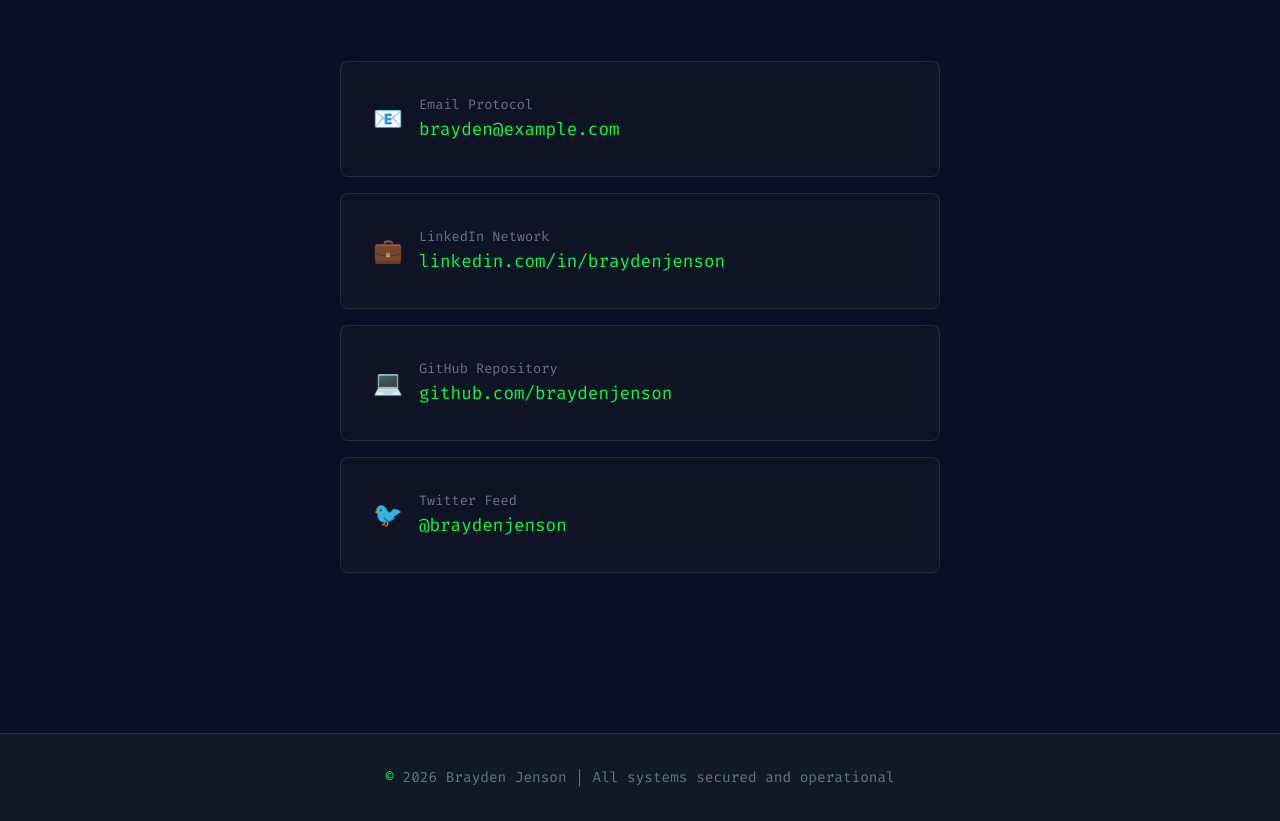
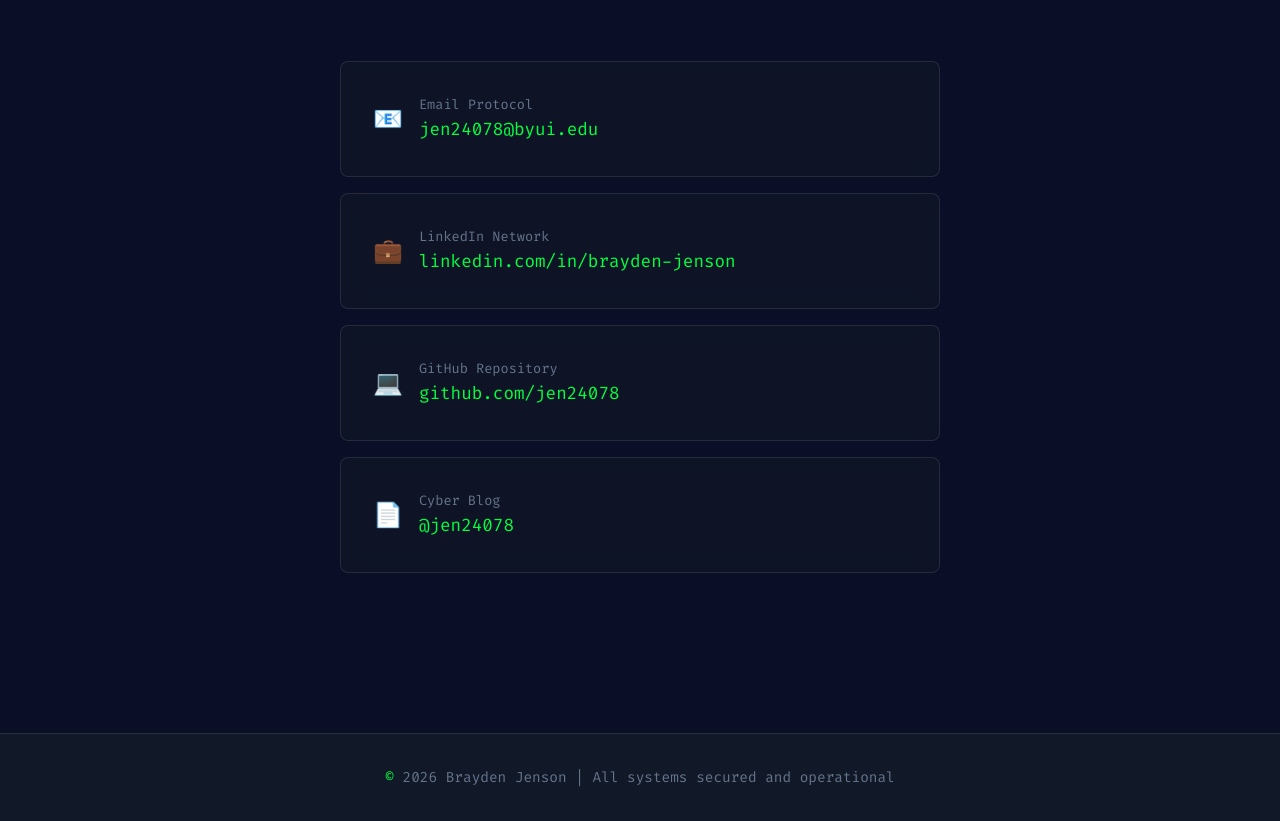
Before and after one commit to jen24078/portfolio-website, a plain HTML site: page index.html in a window 1280 px wide. Shown: the part 4374-5195 px from the top of the page. Drawn offline with Linux system fonts and the light colour scheme.

Commit message:
updated contact tab

```diff
--- a/index.html
+++ b/index.html
@@ -324,32 +324,32 @@
                         Ready to secure your infrastructure? Let's establish a secure communication channel.
                     </p>
                     <div class="contact-methods">
-                        <a href="mailto:brayden@example.com" class="contact-method">
+                        <a href="mailto:jen24078@byui.edu" class="contact-method">
                             <span class="contact-icon">📧</span>
                             <div class="contact-text">
                                 <div class="contact-label">Email Protocol</div>
-                                <div class="contact-value">brayden@example.com</div>
+                                <div class="contact-value">jen24078@byui.edu</div>
                             </div>
                         </a>
-                        <a href="https://linkedin.com/in/braydenjenson" class="contact-method" target="_blank">
+                        <a href="https://www.linkedin.com/in/brayden-jenson-55ba56344/" class="contact-method" target="_blank">
                             <span class="contact-icon">💼</span>
                             <div class="contact-text">
                                 <div class="contact-label">LinkedIn Network</div>
-                                <div class="contact-value">linkedin.com/in/braydenjenson</div>
+                                <div class="contact-value">linkedin.com/in/brayden-jenson</div>
                             </div>
                         </a>
-                        <a href="https://github.com/braydenjenson" class="contact-method" target="_blank">
+                        <a href="https://github.com/jen24078" class="contact-method" target="_blank">
                             <span class="contact-icon">💻</span>
                             <div class="contact-text">
                                 <div class="contact-label">GitHub Repository</div>
-                                <div class="contact-value">github.com/braydenjenson</div>
+                                <div class="contact-value">github.com/jen24078</div>
                             </div>
                         </a>
-                        <a href="https://twitter.com/braydenjenson" class="contact-method" target="_blank">
-                            <span class="contact-icon">🐦</span>
+                        <a href="https://medium.com/@jen24078" class="contact-method" target="_blank">
+                            <span class="contact-icon">📄</span>
                             <div class="contact-text">
-                                <div class="contact-label">Twitter Feed</div>
-                                <div class="contact-value">@braydenjenson</div>
+                                <div class="contact-label">Cyber Blog</div>
+                                <div class="contact-value">@jen24078</div>
                             </div>
                         </a>
                     </div>
```
